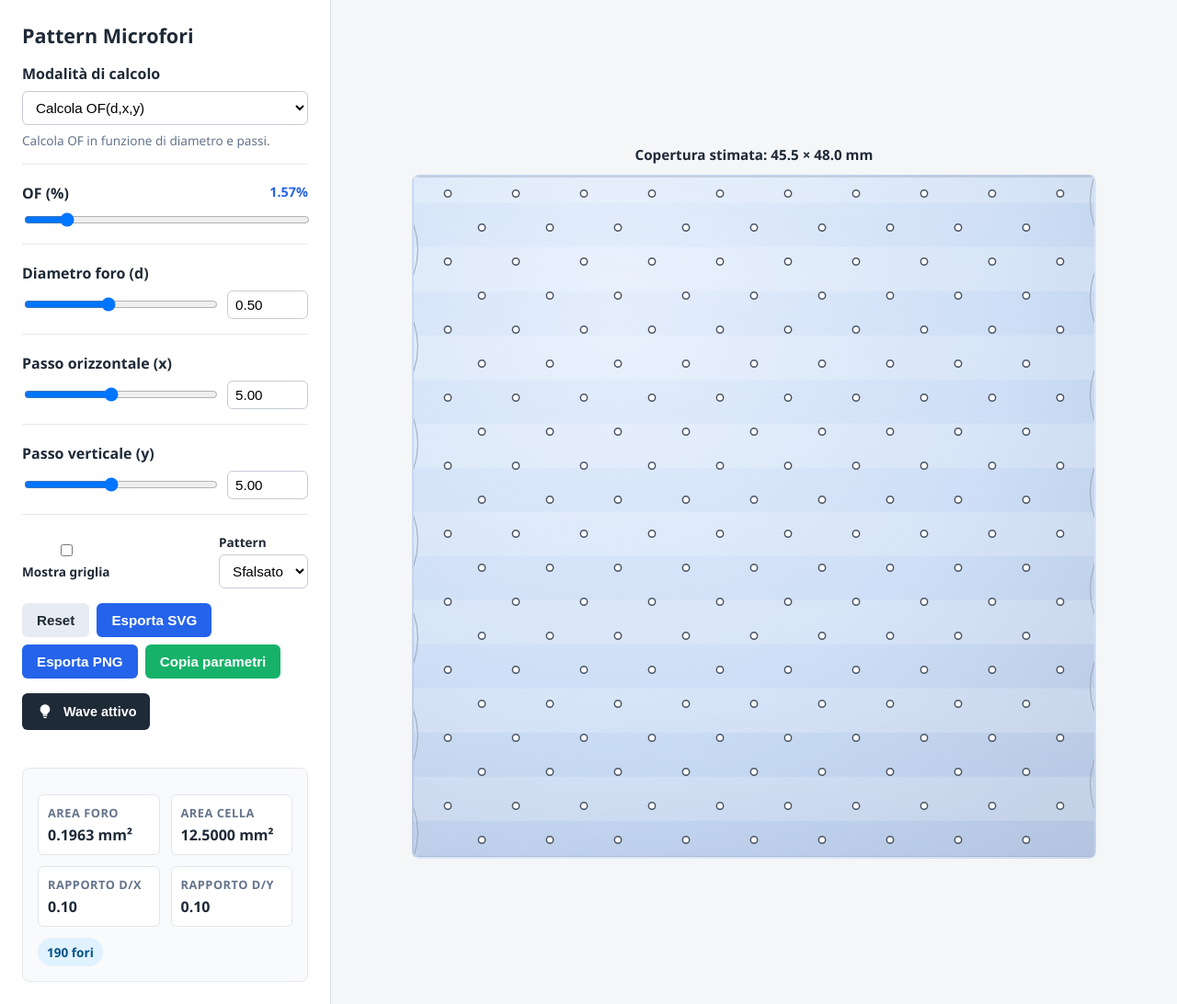
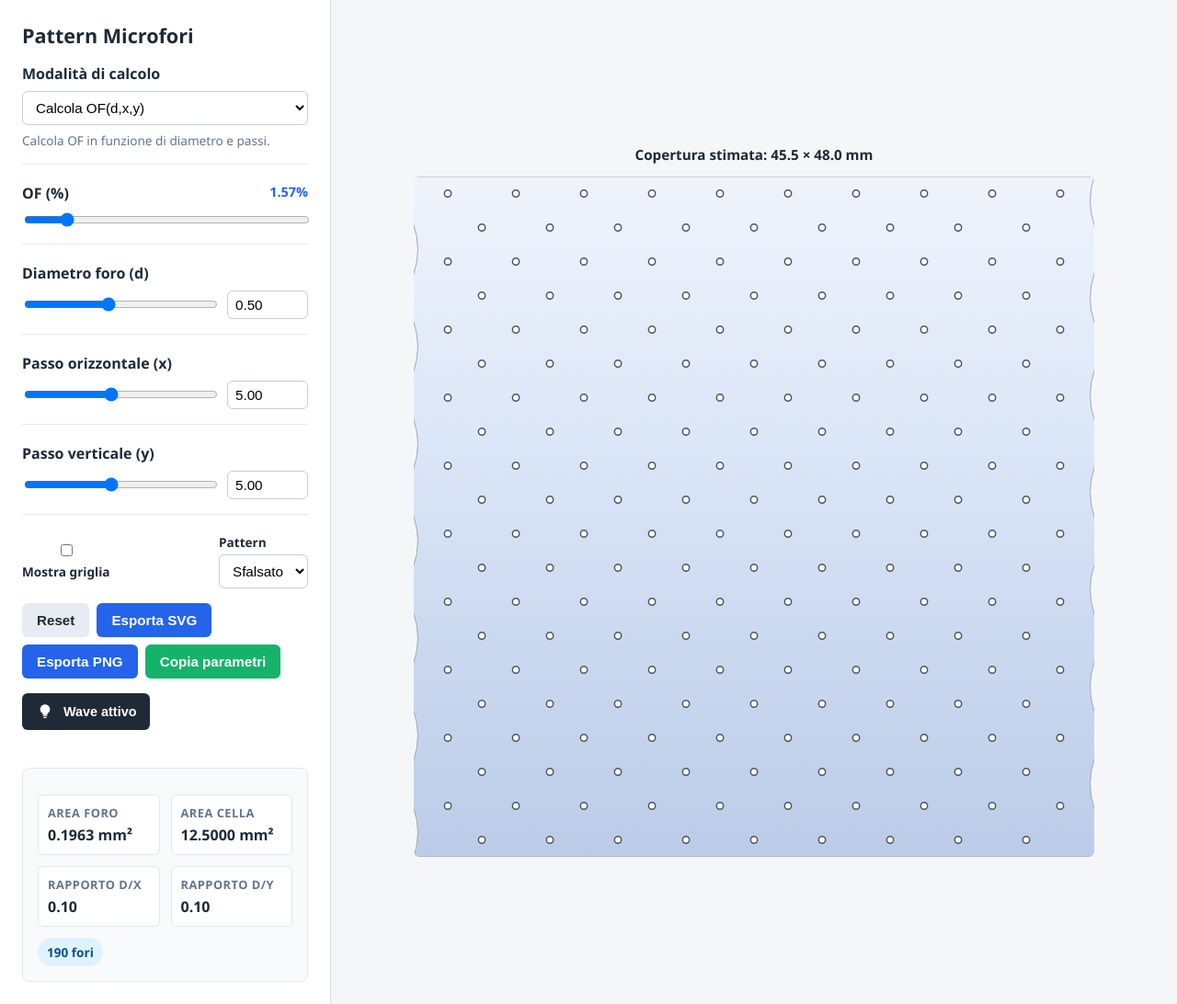
Before and after one commit to Grecagni/OF, a plain HTML site: page index.html in a window 1280 px wide. Shown: the whole page at 92% size. Drawn offline with Linux system fonts and the light colour scheme.

Commit message:
fixed wave effect

```diff
--- a/script.js
+++ b/script.js
@@ -26,6 +26,8 @@
     .grid-line { stroke: #c5ccd8; stroke-width: 0.8; stroke-dasharray: 4 4; }
   `.trim();
   const PREVIEW_CLIP_ID = 'previewWaveClip';
+  const PREVIEW_WAVE_FILL_GRADIENT_ID = 'previewWaveFillGradient';
+  const PREVIEW_WAVE_GLOSS_GRADIENT_ID = 'previewWaveGlossGradient';
 
   const state = {
     params: { ...defaults },
@@ -392,8 +394,9 @@
       height: previewHeightPx,
       holeRadiusPx
     });
+    const fillFragments = buildPreviewWaveFillFragments(borderFrame);
+    fillFragments.forEach((fragment) => fragments.push(fragment));
     borderFrame.fragments.forEach((fragment) => fragments.push(fragment));
-    applyWrapperClipPath(state.waveEnabled ? borderFrame.waveClip : '');
 
     const contentFragments = [];
 
@@ -684,9 +687,35 @@
     return Math.min(Math.max(value, min), max);
   }
 
+  function buildPreviewWaveFillFragments(frameData) {
+    if (!state.waveEnabled || !frameData || !frameData.wavePath) {
+      return [];
+    }
+    const defs = `
+      <defs data-preview-only="true">
+        <linearGradient id="${PREVIEW_WAVE_FILL_GRADIENT_ID}" x1="0%" y1="0%" x2="0%" y2="100%">
+          <stop offset="0%" stop-color="#e9f0fb" />
+          <stop offset="40%" stop-color="#d7e3f6" />
+          <stop offset="100%" stop-color="#c2d0e9" />
+        </linearGradient>
+        <linearGradient id="${PREVIEW_WAVE_GLOSS_GRADIENT_ID}" x1="0%" y1="0%" x2="0%" y2="100%">
+          <stop offset="0%" stop-color="#ffffff" stop-opacity="0.55" />
+          <stop offset="45%" stop-color="#ffffff" stop-opacity="0.18" />
+          <stop offset="70%" stop-color="#0f2654" stop-opacity="0.08" />
+          <stop offset="100%" stop-color="#0f2654" stop-opacity="0.18" />
+        </linearGradient>
+      </defs>
+    `.trim();
+    return [
+      defs,
+      `<path data-preview-only="true" class="preview-wave-fill" d="${frameData.wavePath}" fill="url(#${PREVIEW_WAVE_FILL_GRADIENT_ID})" />`,
+      `<path data-preview-only="true" class="preview-wave-fill overlay" d="${frameData.wavePath}" fill="url(#${PREVIEW_WAVE_GLOSS_GRADIENT_ID})" />`
+    ];
+  }
+
   function buildPreviewBorderFragments(options) {
     const { left, top, width, height, holeRadiusPx } = options || {};
-    const result = { fragments: [], wavePath: '', waveClip: '' };
+    const result = { fragments: [], wavePath: '' };
     const fallbackRect = `<rect x="${left}" y="${top}" width="${width}" height="${height}" class="preview-rect" />`;
     if (!state.waveEnabled) {
       result.fragments.push(fallbackRect);
@@ -712,7 +741,6 @@
     if (frameShape.path) {
       result.fragments.push(`<path data-preview-only="true" class="preview-wave-frame" d="${frameShape.path}" />`);
       result.wavePath = frameShape.path;
-      result.waveClip = frameShape.cssPath;
     }
     return result;
   }
@@ -725,11 +753,10 @@
   function buildWaveFrameShape(config) {
     const commands = buildWaveFrameCommands(config);
     if (!commands.length) {
-      return { path: '', cssPath: '' };
+      return { path: '' };
     }
     const svgPath = serializeWaveCommands(commands, (value) => formatSvgNum(value));
-    const cssPath = serializeWaveCommands(commands, (value, axis) => formatCssClipValue(value, axis, config));
-    return { path: svgPath, cssPath };
+    return { path: svgPath };
   }
 
   function buildWaveFrameCommands(config) {
@@ -829,30 +856,11 @@
     return parts.join(' ');
   }
 
-  function formatCssClipValue(value, axis, bounds) {
-    const { left = 0, top = 0, width, height } = bounds || {};
-    const denominator = axis === 'x' ? width : height;
-    const offset = axis === 'x' ? left : top;
-    const safeDenominator = Number.isFinite(denominator) && denominator !== 0 ? denominator : 1;
-    const raw = Number.isFinite(value) ? (value - offset) / safeDenominator : 0;
-    const clamped = clamp(raw, -0.1, 1.1);
-    return `${(clamped * 100).toFixed(4)}%`;
-  }
-
   function formatSvgNum(value) {
     if (!Number.isFinite(value)) {
       return '0';
     }
     return Number(value).toFixed(2);
-  }
-
-  function applyWrapperClipPath(pathData) {
-    if (!dom.svgWrapper) {
-      return;
-    }
-    const clipValue = pathData ? `path('${pathData}')` : '';
-    dom.svgWrapper.style.clipPath = clipValue;
-    dom.svgWrapper.style.webkitClipPath = clipValue;
   }
 
   function enforceAutoGrid(params, options = {}) {
--- a/styles.css
+++ b/styles.css
@@ -303,7 +303,7 @@ button:disabled {
 }
 
 .svg-wrapper.wave-on {
-  background: radial-gradient(circle at 30% 20%, #e6effc 0%, #cfdff6 55%, #b8c7e0 100%);
+  background: transparent;
   border-color: transparent;
 }
 
@@ -314,6 +314,7 @@ button:disabled {
   inset: -18% 0;
   pointer-events: none;
   z-index: 1;
+  display: none;
 }
 
 .svg-wrapper.wave-on::before {
@@ -400,6 +401,16 @@ svg {
   stroke-linejoin: round;
 }
 
+.preview-wave-fill {
+  stroke: none;
+  vector-effect: non-scaling-stroke;
+}
+
+.preview-wave-fill.overlay {
+  mix-blend-mode: soft-light;
+  opacity: 0.85;
+}
+
 .badge-row {
   display: flex;
   gap: 8px;
```
